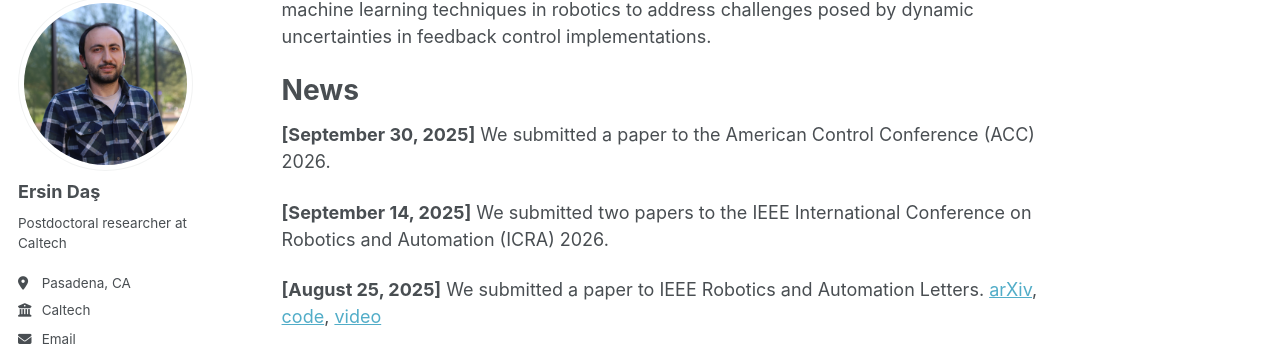
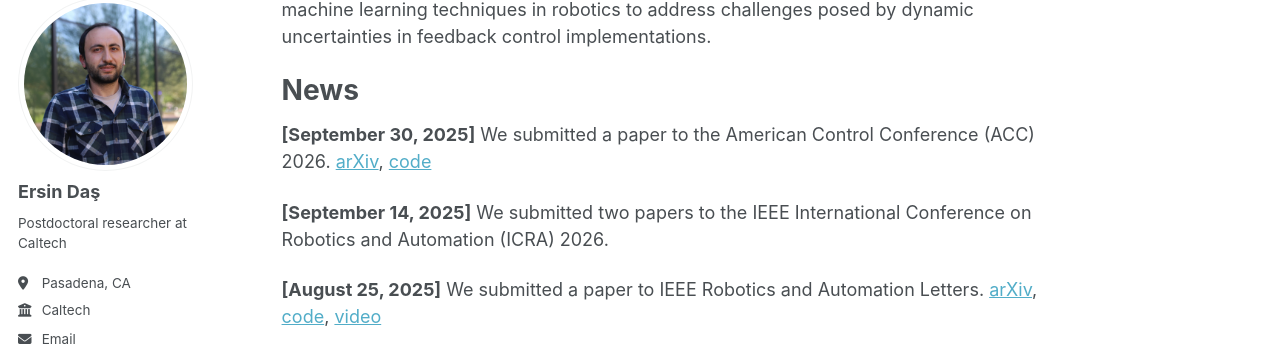
Before and after one commit to ersindas/ersindas.github.io, a Jekyll site: the page built from _pages/about.md, in a window 1280 px wide and 900 px high, scrolled down 355 px. Shown: the part 109-455 px from the top of the window. Built offline with Jekyll 4.4.1, drawn with Linux system fonts in a browser that asks for light colours; some web fonts are replaced.

Commit message:
Update about.md
ACC

```diff
--- a/_pages/about.md
+++ b/_pages/about.md
@@ -16,7 +16,7 @@ I conduct research on robust control systems, state estimation, system identific
 
 News
 ======
-**[September 30, 2025]** We submitted a paper to the American Control Conference (ACC) 2026.
+**[September 30, 2025]** We submitted a paper to the American Control Conference (ACC) 2026. [arXiv](https://arxiv.org/pdf/2510.05436), [code](https://github.com/davidvwijk/OI-CBF)
 
 **[September 14, 2025]** We submitted two papers to the IEEE International Conference on Robotics and Automation (ICRA) 2026.
 
```
